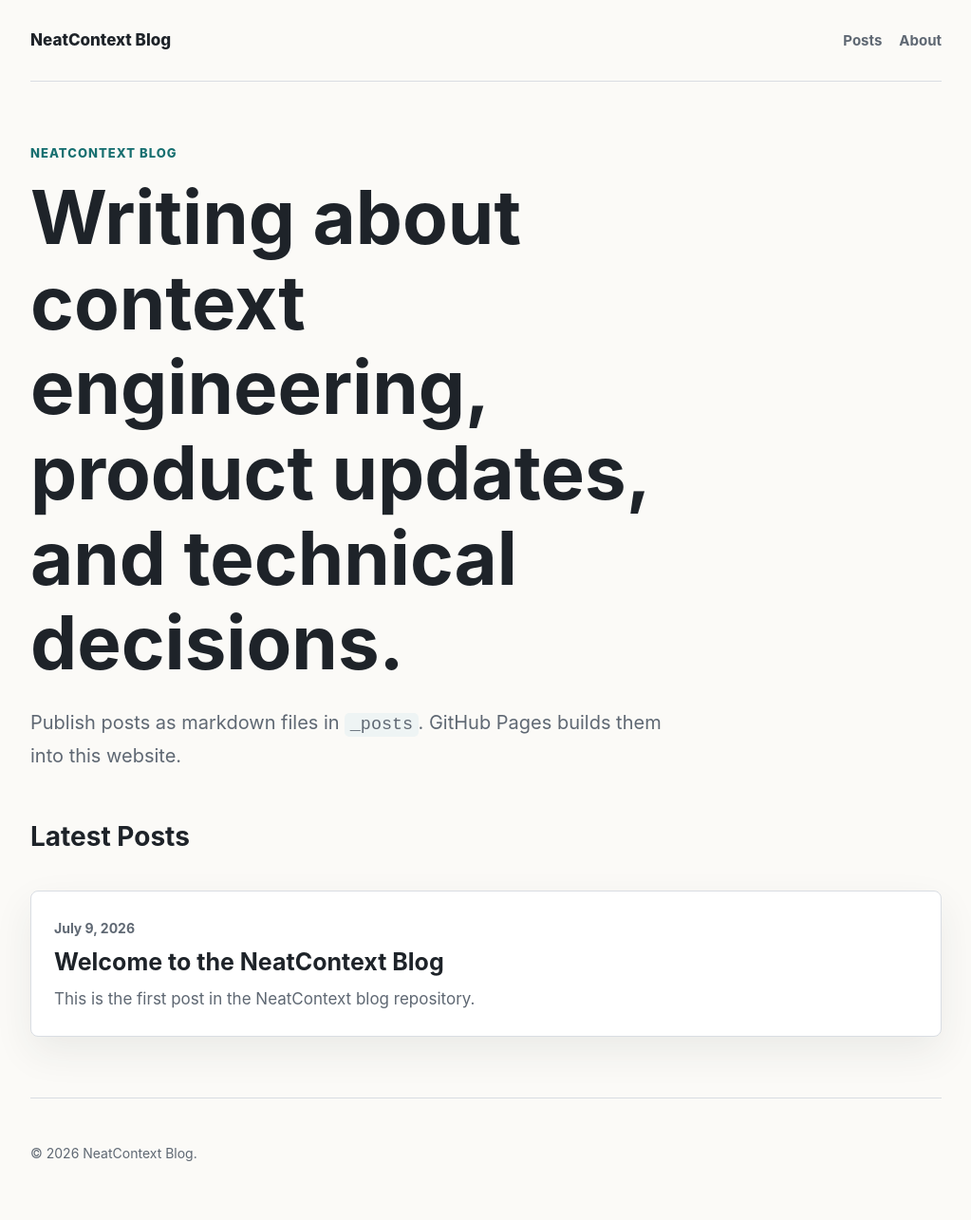
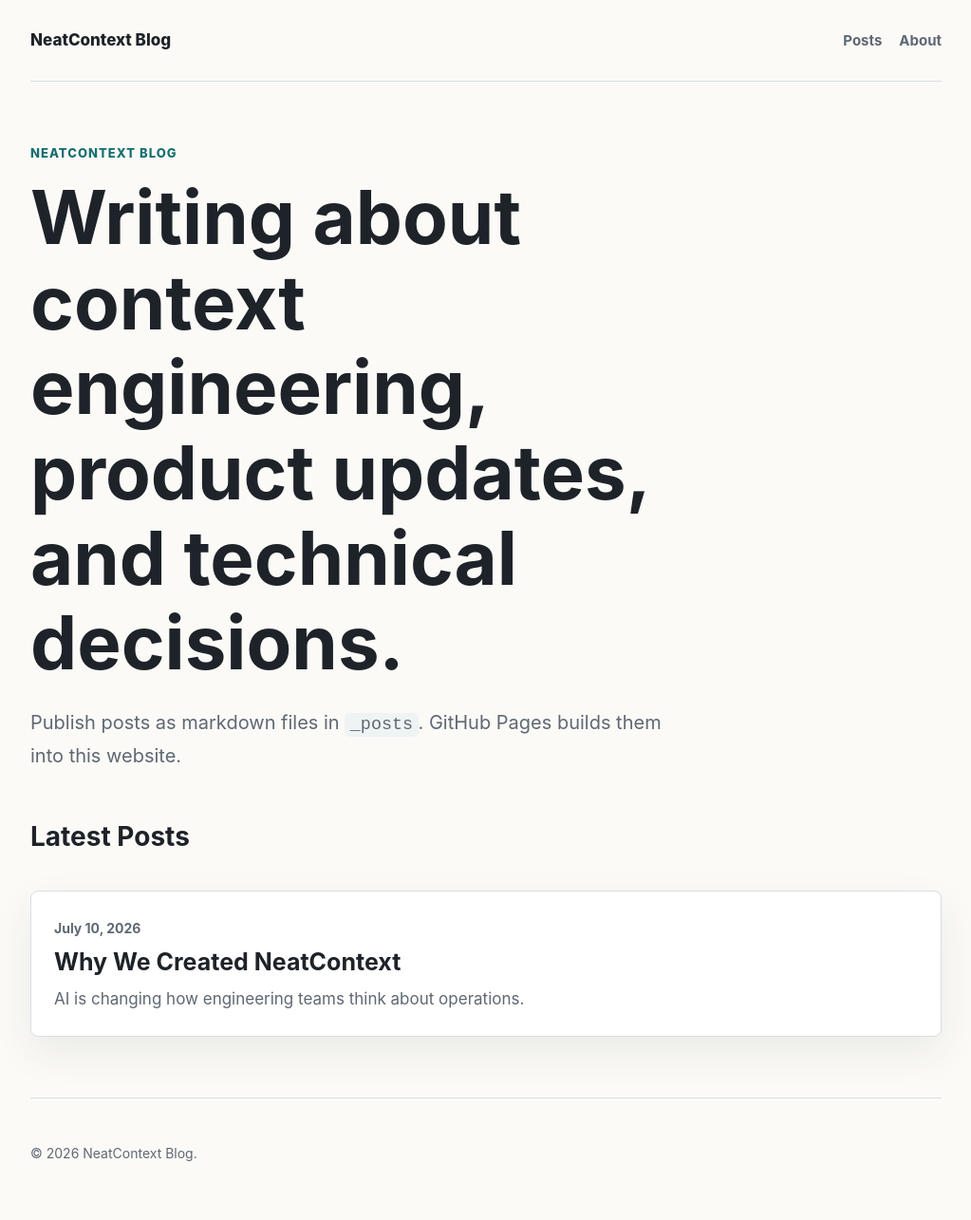
Before and after one commit to XTSoftwareLabs/neatcontext-blog, a Jekyll site: the page built from index.html, in a window 1280 px wide. Shown: the whole page at 95% size, without its empty margins (128-1151 px from the left). Built offline with Jekyll 4.4.1, drawn with Linux system fonts in a browser that asks for light colours; some of the changed lines change nothing that is shown.

Commit message:
Add first NeatContext blog post

```diff
--- a/_posts/2026-07-09-welcome-to-neatcontext.md
+++ /dev/null
@@ -1,14 +0,0 @@
----
-layout: post
-title: "Welcome to the NeatContext Blog"
-date: 2026-07-09
-categories: updates
----
-
-This is the first post in the NeatContext blog repository.
-
-Posts live in the `_posts` directory and use markdown with a small YAML front matter block. When changes are pushed to GitHub, GitHub Pages builds the markdown into web pages.
-
-## What to Write Here
-
-Use this space for release notes, engineering writeups, product updates, or internal decisions that should be published as web content.
--- /dev/null
+++ b/_posts/2026-07-10-why-we-created-neatcontext.md
@@ -0,0 +1,158 @@
+---
+layout: post
+title: "Why We Created NeatContext"
+date: 2026-07-10
+categories: product
+---
+
+AI is changing how engineering teams think about operations.
+
+Incident management platforms, knowledge base tools, SRE agents, and automation systems are all trying to reduce the manual effort involved in keeping services reliable. The goal is a good one: help teams respond faster, reduce repetitive work, and make incident handling less painful.
+
+We have been exploring the same direction.
+
+Like many teams, we are excited about what LLMs can do for operational work. They can summarize logs, explain alerts, draft investigation steps, connect scattered pieces of information, and help engineers move faster during stressful moments.
+
+But as we tried these new approaches, one thing became very clear:
+
+**The real key is not just the LLM. The real key is whether the LLM has the right domain knowledge.**
+
+Without the right context, even a very powerful model often gives generic answers. It may know common debugging patterns, but it does not know your service, your architecture, your deployment history, your team’s conventions, your runbooks, your past incidents, or the small details that actually matter during a real outage.
+
+That is the problem NeatContext is built to solve.
+
+## Incident handling depends on team-specific knowledge
+
+In real operations, the same type of incident can mean very different things for different teams.
+
+A high error rate may require one team to check a recent deployment. Another team may need to inspect a downstream dependency. Another team may know that a specific alert is noisy unless it appears together with a second signal. A troubleshooting guide that is useful for one service may be completely wrong for another.
+
+This is why a general LLM is often not enough.
+
+For real incident handling, the LLM needs domain knowledge that is specific to the team, the service, the environment, and the current situation. It needs access to the things engineers actually rely on: troubleshooting guides, runbooks, logs, dashboards, recent changes, work items, known issues, architecture notes, internal documents, and sometimes even temporary notes created during the incident itself.
+
+This knowledge is not static. It changes all the time.
+
+A runbook may be updated after a postmortem. A mitigation step may be removed after a system migration. A new dependency may change the investigation flow. A service owner may add a temporary note during a rollout. During an incident, an engineer may want to quickly add a log file, remove irrelevant context, or include a specific document for the LLM to reason over.
+
+That kind of context needs to be flexible.
+
+## Centralizing all domain knowledge is hard
+
+Many existing platforms try to solve the problem by asking teams to store and maintain their domain knowledge inside a centralized system.
+
+In theory, this sounds reasonable.
+
+In practice, it is extremely difficult.
+
+Domain knowledge is spread everywhere. Some of it lives in Git repositories. Some is in internal documentation systems. Some is in incident tickets, dashboards, spreadsheets, Slack discussions, architecture diagrams, or the memory of experienced engineers. Some information is long-term and official. Some is temporary and only useful for one investigation.
+
+Trying to move all of that into a single platform, keep it clean, keep it updated, and make it useful for every team is a huge operational burden.
+
+There is also another important concern: this knowledge is part of a company’s intellectual property. It may include internal architecture, operational processes, customer-impact information, sensitive logs, and details about how systems are built and maintained.
+
+Teams should not have to copy everything into yet another centralized platform just to make AI useful.
+
+We believe domain knowledge should stay close to the team that owns it. It should be easy to add, remove, update, and control. It should fit into the way teams already work, not force every team into a new centralized process.
+
+## Generic agent tools are powerful, but often too broad
+
+Another option is to use lightweight open-source agent frameworks or generic AI tools.
+
+These tools can be powerful. They can call APIs, execute tasks, connect tools, and automate workflows. But for operational work, especially incident handling, they often start from a very generic place.
+
+To make them useful for a real SRE or operations workflow, teams may need to spend significant time customizing prompts, building integrations, managing context, defining tools, controlling access, and shaping everything around their own incident process.
+
+For some teams, that flexibility is useful. But for many teams, it becomes another project to maintain.
+
+We wanted something more focused.
+
+Something lightweight enough to start using quickly, but specialized enough to support real operational work.
+
+That is why we created NeatContext.
+
+## What NeatContext is
+
+NeatContext is a desktop app designed for operational work and incident handling.
+
+It runs on your local machine. Your domain knowledge stays local unless you choose otherwise. Teams can organize the knowledge they need, add or remove context during an investigation, and connect to the systems they already use through extensions.
+
+The idea is simple:
+
+**Make it easy to give LLMs the right operational context, without forcing teams to centralize all their knowledge into another platform.**
+
+With NeatContext, every team can have its own domain knowledge. A service team can keep its own troubleshooting guides, runbooks, notes, logs, and relevant documents. Another team can organize things differently. During an incident, engineers can adjust the context based on what they are investigating.
+
+The context can evolve naturally with the team.
+
+## Bring your own systems
+
+Operational knowledge rarely lives in one place.
+
+That is why NeatContext is designed around extensions. Extensions can help connect to the systems you already have, whether they are public tools, internal platforms, knowledge base systems, incident management systems, work item trackers, or service-specific APIs.
+
+You can choose where your domain knowledge comes from.
+
+It may come from a Git repository that your team already maintains. It may come from an internal documentation system that syncs locally. It may come from files on your machine. It may come from an internal incident system. It may come from a custom extension that pulls the exact data your team needs.
+
+NeatContext does not try to own all of this knowledge.
+
+Instead, it helps you assemble the right context when you need it.
+
+## You control how knowledge is shared with AI
+
+Different companies have different requirements for AI usage.
+
+Some teams are comfortable using a public API endpoint for LLM access. Some teams want to route requests through a company gateway. Some teams prefer to use a local model so sensitive knowledge stays entirely within their own environment.
+
+NeatContext is designed to support that flexibility.
+
+You decide what LLM endpoint to use. You decide what systems to connect. You decide what knowledge to include. You decide how much context is shared and where it goes.
+
+We believe this control matters, especially for operational work.
+
+Incident handling often involves sensitive, fast-changing, and highly specific information. Teams should be able to use AI without giving up control over their domain knowledge.
+
+## No heavy deployment
+
+We also wanted NeatContext to be easy to start using.
+
+Many operational tools require platform-level setup, admin approval, data migration, complex onboarding, or centralized deployment. That can be appropriate for some systems, but it can also slow down experimentation.
+
+NeatContext is different.
+
+It is a desktop app. You can install it, point it at the knowledge you care about, connect the systems you need, and start using it. A team does not need to wait for a large platform rollout before learning whether AI-assisted incident handling can actually help them.
+
+We want the first step to be simple.
+
+## A NeatContext example
+
+The following example shows how NeatContext can guide incident response differently depending on the domain knowledge available to each team.
+
+The same incident can lead to different recommendations for different teams. For the payment team, the right recommendation is not to keep debugging payment logic. The available context points to an infrastructure-owned problem, so the correct response is to hand the incident off to the infrastructure team.
+
+![NeatContext analysis for the payment team showing that the incident should be handed off to infrastructure]({{ "/assets/images/paymentteam.png" | relative_url }})
+
+For the infrastructure team, the same incident leads to a different result. With infrastructure-specific knowledge, NeatContext can identify the operational action the team should take.
+
+![NeatContext analysis for the infrastructure team showing an actionable infrastructure response]({{ "/assets/images/infrateam.png" | relative_url }})
+
+This is why the right context matters. NeatContext is not only summarizing an incident; it is helping match the next step to the team, the system, and the situation.
+
+## Our belief
+
+We believe AI can meaningfully improve operations.
+
+But we do not believe the answer is simply “add an LLM” to every incident platform.
+
+The harder and more important problem is context.
+
+The LLM needs the right knowledge, at the right time, for the right team, with the right level of control. That context must be flexible, local when needed, easy to update, and connected to the systems teams already use.
+
+That is the reason we created NeatContext.
+
+We are still early, and we are building this with real operational workflows in mind. Our goal is not to replace your incident management platform, your knowledge base, or your internal systems. Our goal is to help your team bring the right domain knowledge to AI so it can actually be useful when real incidents happen.
+
+Give NeatContext a try: https://www.neatcontext.com
+
+We would love to hear your thoughts, feedback, and ideas.
--- a/assets/css/style.css
+++ b/assets/css/style.css
@@ -163,6 +163,16 @@
   margin: 18px 0;
 }
 
+.post-content img {
+  display: block;
+  width: 100%;
+  height: auto;
+  margin: 24px 0 32px;
+  border: 1px solid var(--line);
+  border-radius: 8px;
+  box-shadow: var(--shadow);
+}
+
 code {
   padding: 0.12em 0.3em;
   border-radius: 5px;
```
Also changed, not shown: assets/images/infrateam.png (added), assets/images/paymentteam.png (added).
